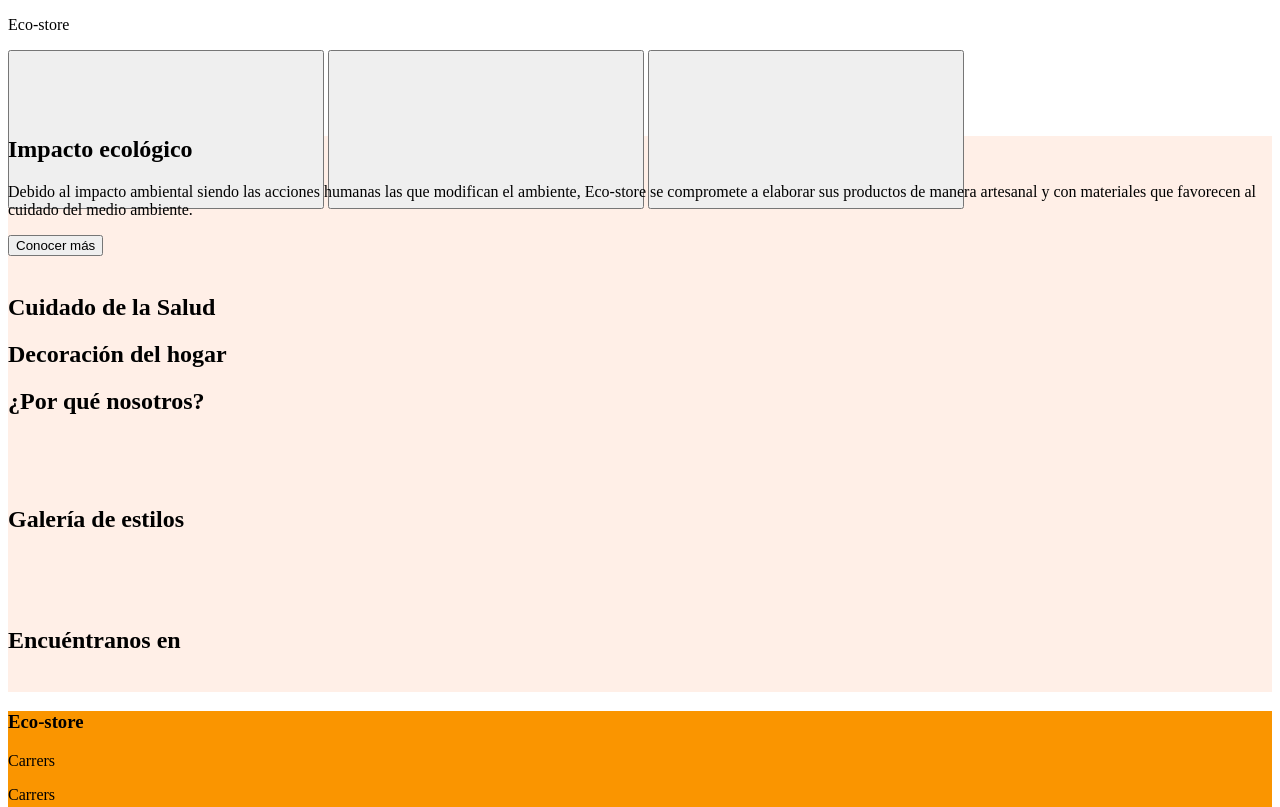
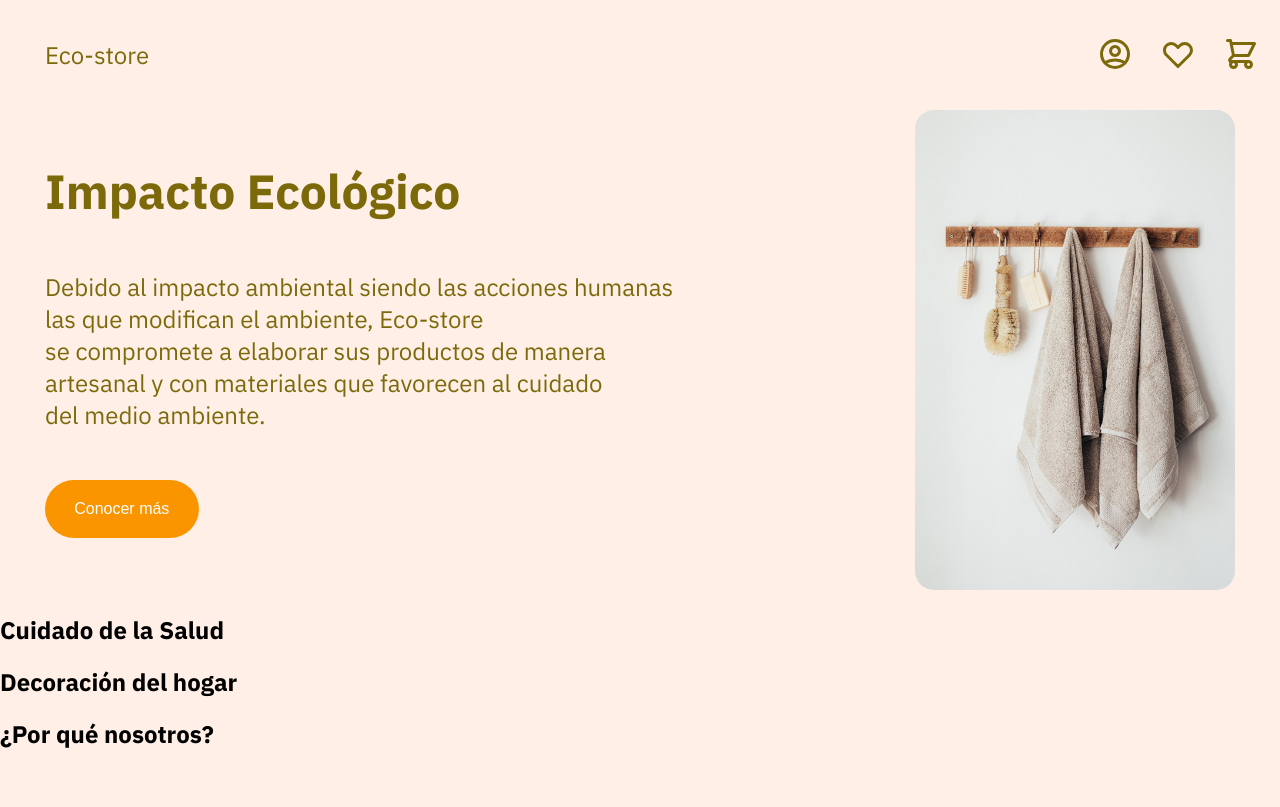
Before and after one commit to esarmiem/Sass-Landing-EcoStore, a plain HTML site: page index.html in a window 1280 px wide. Shown: the top 807 px of the page. Drawn offline with Linux system fonts and the light colour scheme.

Commit message:
add styles: navbar - main section

```diff
--- a/index.html
+++ b/index.html
@@ -16,25 +16,74 @@
   <body>
     <nav>
       <p>Eco-store</p>
+      <div class="icons">
         <button class="profile">
-            <svg></svg>
+          <svg
+            width="36"
+            height="36"
+            viewBox="0 0 24 24"
+            fill="none"
+            xmlns="http://www.w3.org/2000/svg"
+          >
+            <path
+              d="M5.121 17.804C7.21942 16.6179 9.58958 15.9963 12 16C14.5 16 16.847 16.655 18.879 17.804M15 10C15 10.7956 14.6839 11.5587 14.1213 12.1213C13.5587 12.6839 12.7956 13 12 13C11.2044 13 10.4413 12.6839 9.87868 12.1213C9.31607 11.5587 9 10.7956 9 10C9 9.20435 9.31607 8.44129 9.87868 7.87868C10.4413 7.31607 11.2044 7 12 7C12.7956 7 13.5587 7.31607 14.1213 7.87868C14.6839 8.44129 15 9.20435 15 10ZM21 12C21 13.1819 20.7672 14.3522 20.3149 15.4442C19.8626 16.5361 19.1997 17.5282 18.364 18.364C17.5282 19.1997 16.5361 19.8626 15.4442 20.3149C14.3522 20.7672 13.1819 21 12 21C10.8181 21 9.64778 20.7672 8.55585 20.3149C7.46392 19.8626 6.47177 19.1997 5.63604 18.364C4.80031 17.5282 4.13738 16.5361 3.68508 15.4442C3.23279 14.3522 3 13.1819 3 12C3 9.61305 3.94821 7.32387 5.63604 5.63604C7.32387 3.94821 9.61305 3 12 3C14.3869 3 16.6761 3.94821 18.364 5.63604C20.0518 7.32387 21 9.61305 21 12Z"
+              stroke="#7C6A0A"
+              stroke-width="2"
+              stroke-linecap="round"
+              stroke-linejoin="round"
+            />
+          </svg>
         </button>
         <button class="whislist">
-            <svg></svg>
+          <svg
+            width="36"
+            height="36"
+            viewBox="0 0 24 24"
+            fill="none"
+            xmlns="http://www.w3.org/2000/svg"
+          >
+            <path
+              d="M3.34255 7.7779C3.5687 7.23194 3.90017 6.73586 4.31804 6.31799C4.7359 5.90012 5.23198 5.56865 5.77795 5.3425C6.32392 5.11635 6.90909 4.99995 7.50004 4.99995C8.09099 4.99995 8.67616 5.11635 9.22213 5.3425C9.7681 5.56865 10.2642 5.90012 10.682 6.31799L12 7.63599L13.318 6.31799C14.162 5.47407 15.3066 4.99997 16.5 4.99997C17.6935 4.99997 18.8381 5.47407 19.682 6.31799C20.526 7.16191 21.0001 8.30651 21.0001 9.49999C21.0001 10.6935 20.526 11.8381 19.682 12.682L12 20.364L4.31804 12.682C3.90017 12.2641 3.5687 11.7681 3.34255 11.2221C3.1164 10.6761 3 10.0909 3 9.49999C3 8.90904 3.1164 8.32387 3.34255 7.7779Z"
+              stroke="#7C6A0A"
+              stroke-width="2"
+              stroke-linecap="round"
+              stroke-linejoin="round"
+            />
+          </svg>
         </button>
         <button class="cart">
-            <svg></svg>
+          <svg
+            width="36"
+            height="36"
+            viewBox="0 0 24 24"
+            fill="none"
+            xmlns="http://www.w3.org/2000/svg"
+          >
+            <path
+              d="M3 3H5L5.4 5M5.4 5H21L17 13H7M5.4 5L7 13M7 13L4.707 15.293C4.077 15.923 4.523 17 5.414 17H17M17 17C16.4696 17 15.9609 17.2107 15.5858 17.5858C15.2107 17.9609 15 18.4696 15 19C15 19.5304 15.2107 20.0391 15.5858 20.4142C15.9609 20.7893 16.4696 21 17 21C17.5304 21 18.0391 20.7893 18.4142 20.4142C18.7893 20.0391 19 19.5304 19 19C19 18.4696 18.7893 17.9609 18.4142 17.5858C18.0391 17.2107 17.5304 17 17 17ZM9 19C9 19.5304 8.78929 20.0391 8.41421 20.4142C8.03914 20.7893 7.53043 21 7 21C6.46957 21 5.96086 20.7893 5.58579 20.4142C5.21071 20.0391 5 19.5304 5 19C5 18.4696 5.21071 17.9609 5.58579 17.5858C5.96086 17.2107 6.46957 17 7 17C7.53043 17 8.03914 17.2107 8.41421 17.5858C8.78929 17.9609 9 18.4696 9 19Z"
+              stroke="#7C6A0A"
+              stroke-width="2"
+              stroke-linecap="round"
+              stroke-linejoin="round"
+            />
+          </svg>
         </button>
+      </div>
     </nav>
     <main class="main-section">
       <article>
         <div class="impact-section">
-                <h1>Impacto ecológico</h1>
-                <p>Debido al impacto ambiental siendo las acciones humanas las que  modifican el ambiente, Eco-store se compromete a elaborar sus productos de manera artesanal y con materiales que favorecen al cuidado del medio ambiente.</p>
+          <h1>Impacto Ecológico</h1>
+          <p>
+            Debido al impacto ambiental siendo las acciones humanas <br> las que
+            modifican el ambiente, Eco-store <br> se compromete a elaborar sus
+            productos de manera <br> artesanal y con materiales que favorecen al
+            cuidado <br> del medio ambiente.
+          </p>
           <button>Conocer más</button>
         </div>
         <picture class="image-section">
-                <img src="" alt="">
+          <img src="assets/img/main-2.jpg" alt="main-img" />
         </picture>
       </article>
       <section class="product-section">
@@ -49,30 +98,30 @@
         <div class="about-us">
           <h2>¿Por qué nosotros?</h2>
           <div class="earth">
-                    <img src="" alt="">
+            <img src="" alt="" />
             <p></p>
           </div>
           <div class="innovation">
-                    <img src="" alt="">
+            <img src="" alt="" />
             <p></p>
           </div>
         </div>
         <div class="gallery">
           <h2>Galería de estilos</h2>
           <div>
-                    <img src="" alt="">
+            <img src="" alt="" />
           </div>
           <div>
-                    <img src="" alt="">
+            <img src="" alt="" />
           </div>
           <div>
-                    <img src="" alt="">
+            <img src="" alt="" />
           </div>
         </div>
         <div class="location">
           <h2>Encuéntranos en</h2>
           <div class="map">
-                    <img src="" alt="">
+            <img src="" alt="" />
           </div>
           <p></p>
         </div>
--- a/scss/main.scss
+++ b/scss/main.scss
@@ -2,30 +2,89 @@ $primary-color: #ffefe7;
 $secundary-color: #ffdac6;
 $tertiary-color: #babd8d;
 $primary-text-color: #7c6a0a;
+$quaternion-color: #fa9500;
 $font-stack: "IBM Plex Sans", sans-serif;
+$paragraph-size: 1.5em;
 
 * {
   box-sizing: border-box;
 }
 
-html {
-  margin: 0;
-  padding: 0;
+body {
+  margin: 0px;
+  padding: 0px;
+  background-color: $primary-color;
+  font-family: $font-stack;
   scroll-behavior: smooth;
 }
 
 nav {
-  width: 100%;
-  height: 100px;
+  width: auto;
+  padding: 15px;
+  display: flex;
+  justify-content: space-between;
+  color: $primary-text-color;
+
+  p {
+    font-size: $paragraph-size;
+    padding-left: 30px;
+  }
+
+  .icons {
+    display: flex;
+    gap: 15px;
+
+    button {
+      background: none;
+      border-style: none;
+    }
+  }
 }
 
-main {
-  background-color: $primary-color;
+article {
+  width: auto;
+  display: flex;
+  justify-content: space-between;
+  padding-left: 45px;
+  padding-right: 45px;
+  color: $primary-text-color;
+
+  .impact-section {
+    display: flex;
+    flex-direction: column;
+    padding-top: 50px;
+    gap: 25px;
+  }
+
+  h1 {
+    margin: 0px;
+    padding: 0px;
+    font-size: 3em;
+  }
+
+  p {
+    font-size: $paragraph-size;
+  }
+
+  button {
+    width: 12vw;
+    padding: 20px;
+    border-style: none;
+    border-radius: 35px;
+    background-color: $quaternion-color;
+    color: #fff;
+    font-size: 1em;
+  }
+
+  img {
+    width: 25vw;
+    border-radius: 19px;
+  }
 }
 
 footer {
-  $background: #fa9500;
-  background-color: $background;
   width: 100%;
   height: 250px;
+  $background: $quaternion-color;
+  background-color: $background;
 }
```
Also changed, not shown: css/main.css, 1 other file. Lines whose indentation alone changed are shown as unchanged.
